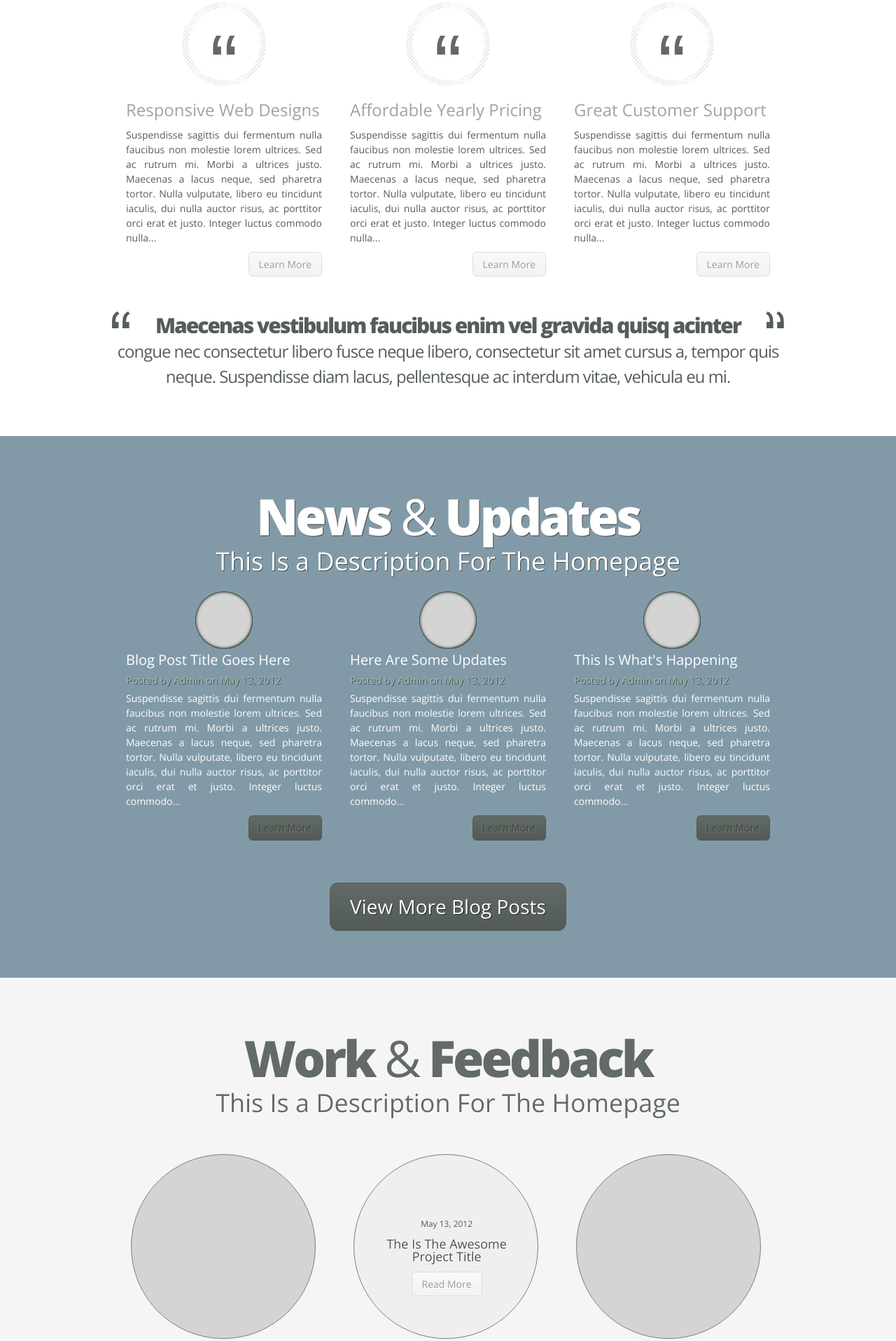
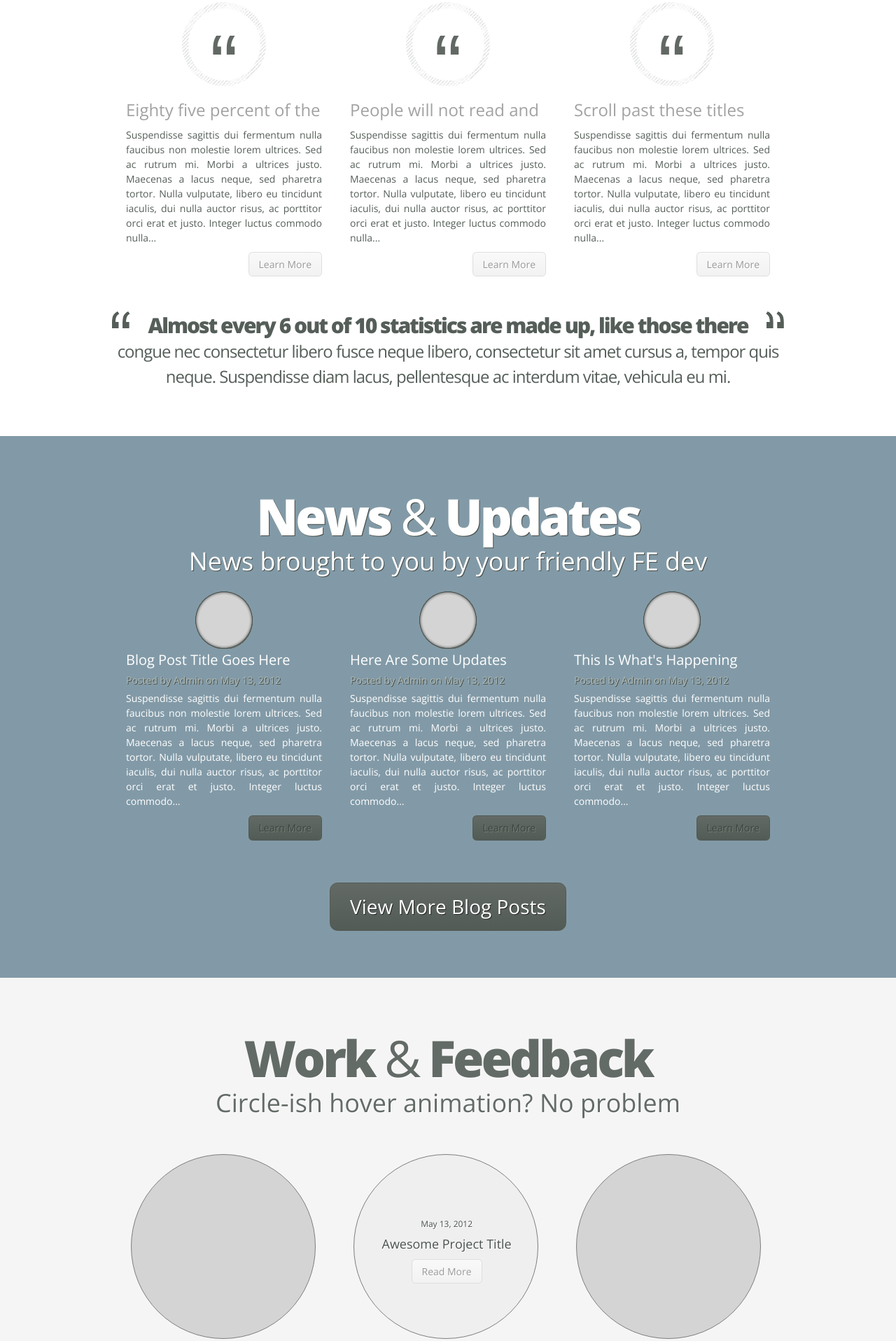
Before and after one commit to rkunev/Sample-blog-theme, a plain HTML site: page index.html in a window 1280 px wide. Shown: the part 624-2540 px from the top of the page at 70% size. Drawn offline with nearby package versions, Linux system fonts and the light colour scheme.

Commit message:
* Changed subheadings and some of the Lorem Ipsum dummy text in index.html * Added css transitions to main-nav and new <i> styles in style.css * Updated todo list

```diff
--- a/index.html
+++ b/index.html
@@ -41,7 +41,7 @@
                     <span>&amp;</span>
                     Flexible
                 </h2>
-                <div class="description">This Is a Description For The Homepage</div>
+                <div class="description">(Ellastic scroll) + Responsive jQuery slider</div>
             </div>
         </div>
         <div id="container">
@@ -61,7 +61,7 @@
                     &#8220;
                 </div>
                 <h2>
-                    <a href="#">Responsive Web Designs</a>
+                    <a href="#">Eighty five percent of the</a>
                 </h2>
                 <p>
                     Suspendisse sagittis dui fermentum nulla faucibus non molestie lorem ultrices.
@@ -76,7 +76,7 @@
                     &#8220;
                 </div>
                 <h2>
-                    <a href="#">Affordable Yearly Pricing</a>
+                    <a href="#">People will not read and</a>
                 </h2>
                 <p>
                     Suspendisse sagittis dui fermentum nulla faucibus non molestie lorem ultrices.
@@ -91,7 +91,7 @@
                     &#8220;
                 </div>
                 <h2>
-                    <a href="#">Great Customer Support</a>
+                    <a href="#">Scroll past these titles</a>
                 </h2>
                 <p>
                     Suspendisse sagittis dui fermentum nulla faucibus non molestie lorem ultrices.
@@ -102,7 +102,7 @@
                 <a href="#" class="read-more-white">Learn More</a>
             </article>
             <div id="ad">
-                <h3>Maecenas vestibulum faucibus enim vel gravida quisq acinter</h3>
+                <h3>Almost every 6 out of 10 statistics are made up, like those there</h3>
                 <p>
                     congue nec consectetur libero fusce neque libero, consectetur sit amet cursus a, tempor quis neque.
                     Suspendisse diam lacus, pellentesque ac interdum vitae, vehicula eu mi.
@@ -120,7 +120,7 @@
                         <span>&amp;</span>
                         Updates
                     </h2>
-                    <div class="description">This Is a Description For The Homepage</div>
+                    <div class="description">News brought to you by your friendly FE dev</div>
                 </div>
                 <article class="clearfix">
                     <h3>
@@ -175,7 +175,7 @@
                         <span>&amp;</span>
                         Feedback
                     </h2>
-                    <div class="description">This Is a Description For The Homepage</div>
+                    <div class="description">Circle-ish hover animation? No problem</div>
                 </div>
                 <div class="dark-circle-btn">
                     <div class="circle-content"></div>
@@ -184,7 +184,7 @@
                     <div class="circle-content">
                         <time datetime="2012-05-13">May 13, 2012</time>
                         <p>
-                            The Is The Awesome
+                            Awesome
                             Project Title
                         </p>
                         <a href="#" class="read-more-white">Read More</a>
@@ -207,7 +207,7 @@
                         <span>&amp;</span>
                         Pricing
                     </h2>
-                    <div class="description">This Is a Description For The Homepage</div>
+                    <div class="description">"I split into 3 different personalities!" -<i> Table</i></div>
                 </div>
                 <table id="pricings">
                     <thead>
@@ -258,18 +258,18 @@
                     <div id="copyright">
                         <a href="#" id="footer"></a>
                         <a href="#">Telerik Academy</a>
-                        <em>Copyright 2012, All Rights Reserved</em>
+                        <em>Copyright 2014, All Rights Reserved</em>
                     </div>
                     <p>
-                        Suspendisse sagittis dui fermentum nulla faucibus non molestie lorem ultrices.
-                        Sed ac rutrum mi. Morbi a ultrices justo. Maecenas a lacus neque, sed pharetra tortor.
-                        Nulla vulputate, libero eu tincidunt iaculis, dui nulla auctor risus, ac porttitor orci erat et justo.
-                        Integer luctus commodo nulla...
+                        This is a project of mine which I started in May 2013.
+                        It started out with an 8 hour hackaton exam for Slice'n'Dice
+                        course at Teleric Academy. Every now and then
+                        I get back to it and add something new.
                     </p>
                 </article>
                 <article>
                     <h2>
-                        <a href="#">Responsive Web Design</a>
+                        <a href="#">Some More Lorem Ipsum</a>
                     </h2>
                     <p>
                         Suspendisse sagittis dui fermentum nulla faucibus non molestie lorem ultrices.
@@ -280,7 +280,7 @@
                 </article>
                 <article>
                     <h2>
-                        <a href="#">Responsive Web Design</a>
+                        <a href="#">Even More Lorem Ipsum text</a>
                     </h2>
                     <p>
                         Suspendisse sagittis dui fermentum nulla faucibus non molestie lorem ultrices.
--- a/styles/style.css
+++ b/styles/style.css
@@ -102,10 +102,10 @@ h3 {
 
     padding: 0 1em;
 
-    -moz-transition: -moz-background 1s linear;
-    -o-transition: -o-background 1s linear;
-    -webkit-transition: -webkit-background 1s linear;
-    transition: background 1s linear;
+    -moz-transition: -moz-background 0.5s linear;
+    -o-transition: -o-background 0.5s linear;
+    -webkit-transition: -webkit-background 0.5s linear;
+    transition: background 0.5s linear;
 }
 .read-more-grey,
 .read-more-large-grey {
@@ -223,6 +223,11 @@ h3 {
                     margin-right: 5px;
                     padding: 0 12px;
                     border: 1px solid transparent;
+
+                    -moz-transition: -moz-background 0.5s linear;
+                    -o-transition: -o-background 0.5s linear;
+                    -webkit-transition: -webkit-background 0.5s linear;
+                    transition: background 0.5s linear;
                 }
                     .main-nav li a:hover,
                     .main-nav li .active {
@@ -416,6 +421,9 @@ h3 {
     color: #636b66;
     text-shadow: 1px 1px #fff;
 }
+    i {
+        font-size: .8em;
+    }
     .white-section .dark-circle-btn,
     .white-section .circle-container {
         border: 1px solid #7e7e7e;
```
Also changed, not shown: todo.txt.
